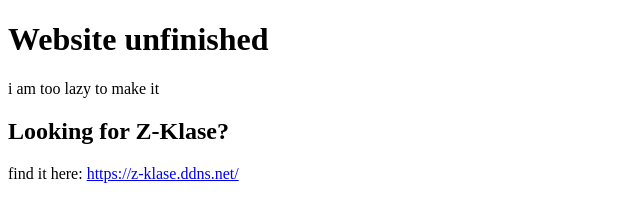
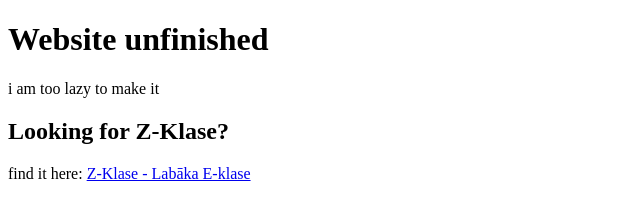
Before and after one commit to ralfszeltins22/ralfszeltins22.github.io, a plain HTML site: page index.html in a window 1280 px wide. Shown: the full height of the page, 0-640 px from the left. Drawn offline with Linux system fonts and the light colour scheme.

Commit message:
Update index.html

```diff
--- a/index.html
+++ b/index.html
@@ -7,6 +7,6 @@
         <h1>Website unfinished</h1>
         <p>i am too lazy to make it</p>
         <h2>Looking for Z-Klase?</h2>
-        <p>find it here: <a href="https://z-klase.ddns.net/">https://z-klase.ddns.net/</a></p>
+        <p>find it here: <a href="https://ralfszeltins22.github.io/z-klase/">Z-Klase - Labāka E-klase</a></p>
     </body>
 </html>
```
